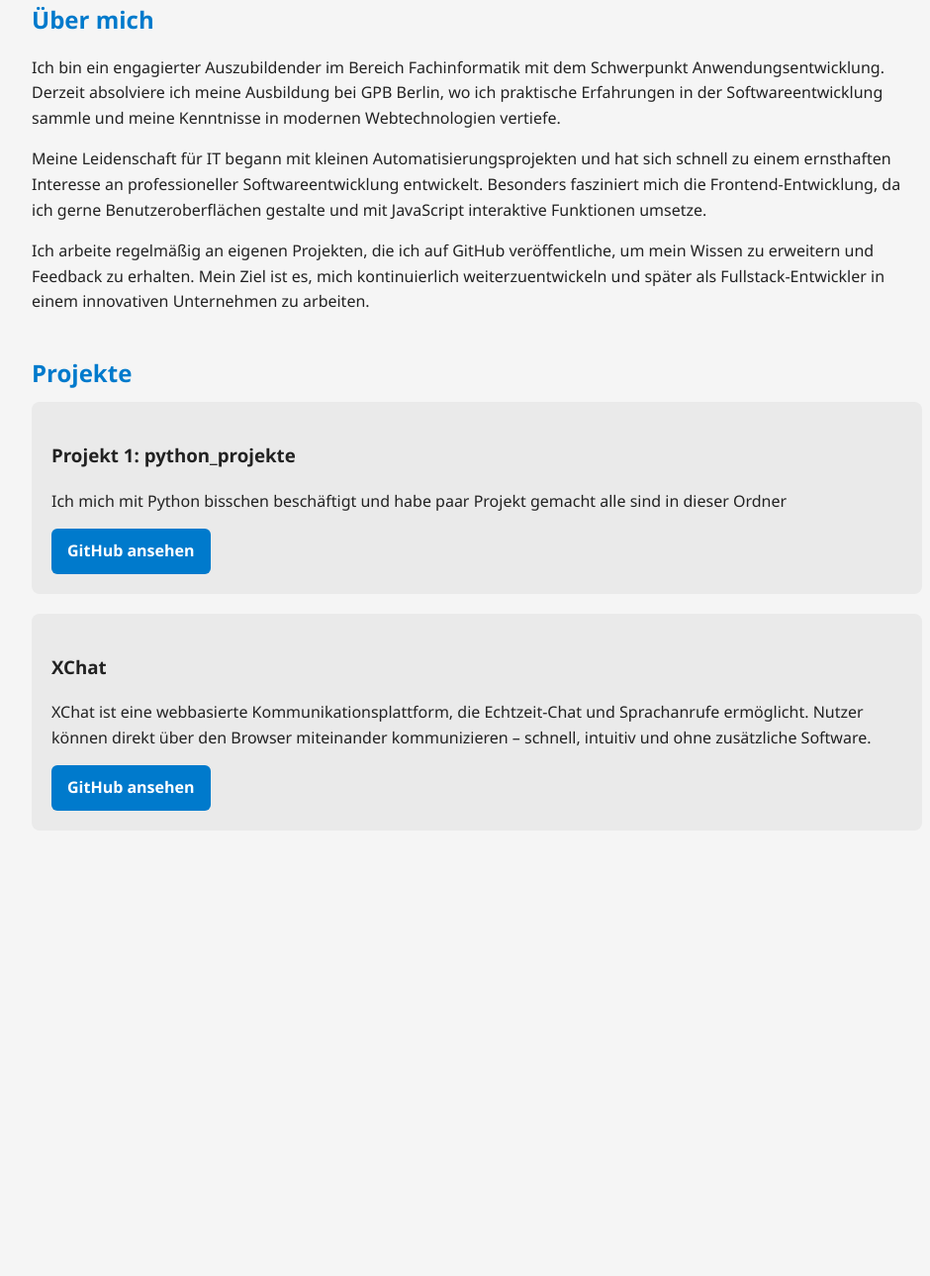
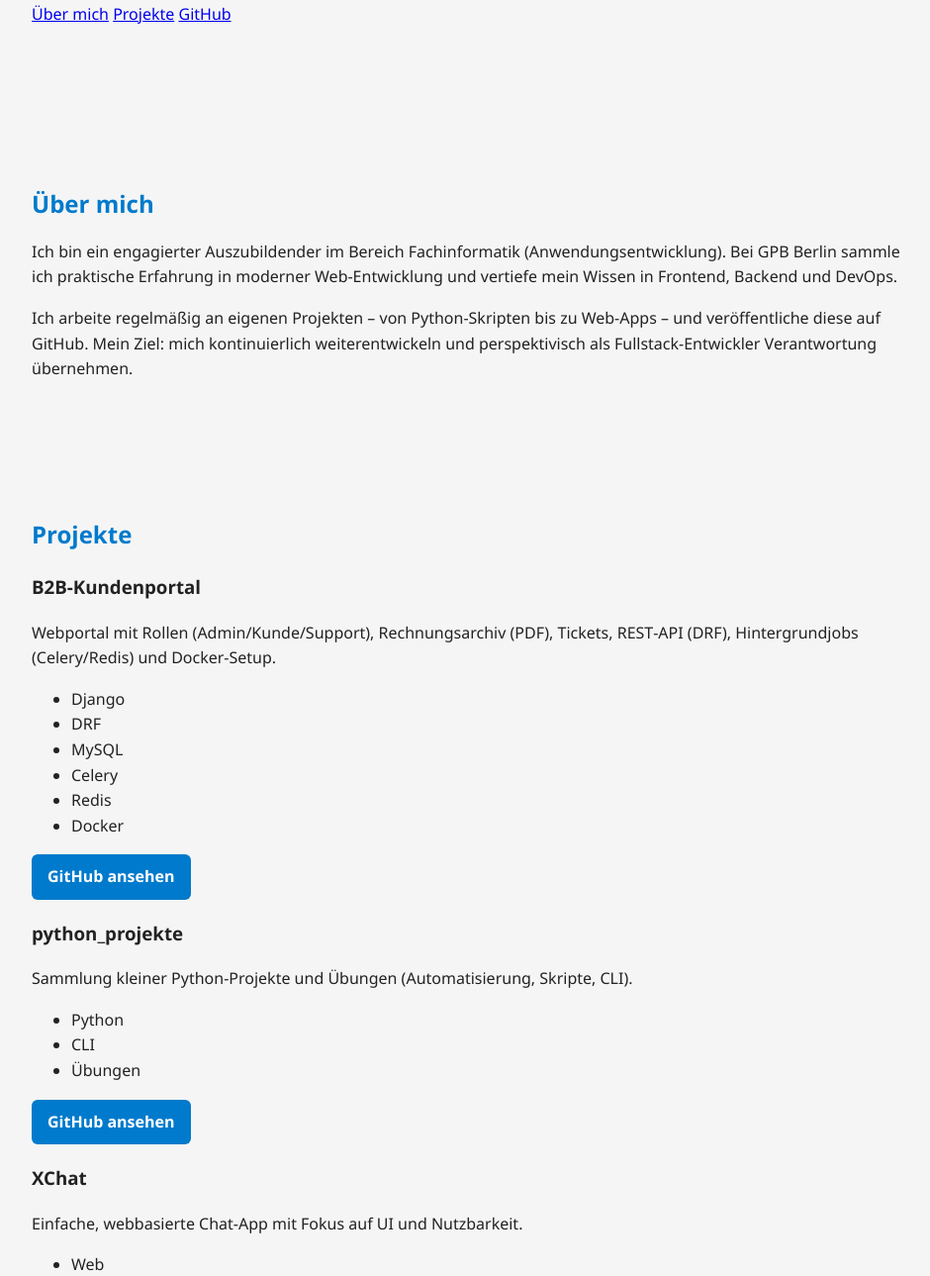
Before and after one commit to xSahil9999/Sahil, a plain HTML site: page index.html in a window 1280 px wide. Shown: the part 193-1482 px from the top of the page at 99% size, without its empty margins (158-1098 px from the left). Before the commit the page ends 1092 px from the top, so only its background shows below. Drawn offline with Linux system fonts and the light colour scheme.

Commit message:
Revise portfolio layout and content
Updated the structure and content of the portfolio page, including improved sections for personal information and projects.

```diff
--- a/index.html
+++ b/index.html
@@ -1,40 +1,96 @@
-<!DOCTYPE html>
+<!doctype html>
 <html lang="de">
   <head>
-  <meta charset="UTF-8">
-  <meta name="viewport" content="width=device-width, initial-scale=1.0">
+    <meta charset="utf-8" />
+    <meta name="viewport" content="width=device-width, initial-scale=1" />
     <title>Sahil Portfolio</title>
-  <link rel="stylesheet" href="style.css">
+    <meta name="description" content="Portfolio von Sahil – Auszubildender Fachinformatiker AE. Projekte: B2B‑Kundenportal, Python‑Projekte, XChat." />
+    <link rel="stylesheet" href="style.css" />
   </head>
   <body>
-  <div class="container">
-    <header>
-      <h1>Sahil</h1>
-      <p>Auszubildender Fachinformatiker für Anwendungsentwicklung bei GPB Berlin</p>
+    <header class="header">
+      <div class="container header__inner">
+        <div class="brand">
+          <div class="avatar" aria-hidden="true">S</div>
+          <div>
+            <h1 class="brand__title">Sahil</h1>
+            <p class="brand__sub">Auszubildender Fachinformatiker AE · GPB Berlin</p>
+          </div>
+        </div>
+        <nav class="nav">
+          <a href="#about">Über mich</a>
+          <a href="#projects">Projekte</a>
+          <a href="https://github.com/xSahil9999" target="_blank" rel="noopener">GitHub</a>
+        </nav>
+      </div>
     </header>
 
-    <section>
-      <h2>Über mich</h2>
-      <p>Ich bin ein engagierter Auszubildender im Bereich Fachinformatik mit dem Schwerpunkt Anwendungsentwicklung. Derzeit absolviere ich meine Ausbildung bei GPB Berlin, wo ich praktische Erfahrungen in der Softwareentwicklung sammle und meine Kenntnisse in modernen Webtechnologien vertiefe.</p>
-      <p>Meine Leidenschaft für IT begann mit kleinen Automatisierungsprojekten und hat sich schnell zu einem ernsthaften Interesse an professioneller Softwareentwicklung entwickelt. Besonders fasziniert mich die Frontend-Entwicklung, da ich gerne Benutzeroberflächen gestalte und mit JavaScript interaktive Funktionen umsetze.</p>
-      <p>Ich arbeite regelmäßig an eigenen Projekten, die ich auf GitHub veröffentliche, um mein Wissen zu erweitern und Feedback zu erhalten. Mein Ziel ist es, mich kontinuierlich weiterzuentwickeln und später als Fullstack-Entwickler in einem innovativen Unternehmen zu arbeiten.</p>
+    <main>
+      <section id="about" class="section">
+        <div class="container">
+          <h2 class="section__title">Über mich</h2>
+          <p>
+            Ich bin ein engagierter Auszubildender im Bereich Fachinformatik (Anwendungsentwicklung).
+            Bei GPB Berlin sammle ich praktische Erfahrung in moderner Web‑Entwicklung und vertiefe
+            mein Wissen in Frontend, Backend und DevOps.
+          </p>
+          <p>
+            Ich arbeite regelmäßig an eigenen Projekten – von Python‑Skripten bis zu Web‑Apps – und
+            veröffentliche diese auf GitHub. Mein Ziel: mich kontinuierlich weiterentwickeln und
+            perspektivisch als Fullstack‑Entwickler Verantwortung übernehmen.
+          </p>
+        </div>
       </section>
 
-    <section>
-      <h2>Projekte</h2>
+      <section id="projects" class="section">
+        <div class="container">
+          <h2 class="section__title">Projekte</h2>
 
-      <div class="project">
-        <h3>Projekt 1: python_projekte</h3>
-        <p>Ich mich mit Python bisschen beschäftigt und habe paar Projekt gemacht alle sind in dieser Ordner</p>
-        <a href="https://github.com/xSahil9999/python_projekte" target="_blank" class="btn">GitHub ansehen</a>
+          <div class="grid">
+            <article class="card">
+              <h3 class="card__title">B2B‑Kundenportal</h3>
+              <p class="card__text">
+                Webportal mit Rollen (Admin/Kunde/Support), Rechnungsarchiv (PDF), Tickets,
+                REST‑API (DRF), Hintergrundjobs (Celery/Redis) und Docker‑Setup.
+              </p>
+              <ul class="tags">
+                <li>Django</li><li>DRF</li><li>MySQL</li><li>Celery</li><li>Redis</li><li>Docker</li>
+              </ul>
+              <div class="card__actions">
+                <a class="btn" href="https://github.com/xSahil9999/b2b-kundenportal" target="_blank" rel="noopener">GitHub ansehen</a>
               </div>
+            </article>
 
-      <div class="project">
-        <h3>XChat</h3>
-        <p>XChat ist eine webbasierte Kommunikationsplattform, die Echtzeit-Chat und Sprachanrufe ermöglicht. Nutzer können direkt über den Browser miteinander kommunizieren – schnell, intuitiv und ohne zusätzliche Software.</p>
-        <a href="https://github.com/xSahil9999/python_projekte" target="_blank" class="btn">GitHub ansehen</a>
+            <article class="card">
+              <h3 class="card__title">python_projekte</h3>
+              <p class="card__text">Sammlung kleiner Python‑Projekte und Übungen (Automatisierung, Skripte, CLI).</p>
+              <ul class="tags">
+                <li>Python</li><li>CLI</li><li>Übungen</li>
+              </ul>
+              <div class="card__actions">
+                <a class="btn" href="https://github.com/xSahil9999/python_projekte" target="_blank" rel="noopener">GitHub ansehen</a>
+              </div>
+            </article>
+
+            <article class="card">
+              <h3 class="card__title">XChat</h3>
+              <p class="card__text">Einfache, webbasierte Chat‑App mit Fokus auf UI und Nutzbarkeit.</p>
+              <ul class="tags">
+                <li>Web</li><li>Echtzeit</li><li>UI</li>
+              </ul>
+              <div class="card__actions">
+                <a class="btn" href="https://github.com/xSahil9999" target="_blank" rel="noopener">GitHub ansehen</a>
+              </div>
+            </article>
+          </div>
         </div>
       </section>
+    </main>
+
+    <footer class="footer">
+      <div class="container">
+        <p>© 2025 Sahil · Kontakt: <a href="https://github.com/xSahil9999" target="_blank" rel="noopener">GitHub</a></p>
       </div>
+    </footer>
   </body>
   </html>
```
Lines whose indentation alone changed are shown as unchanged.
